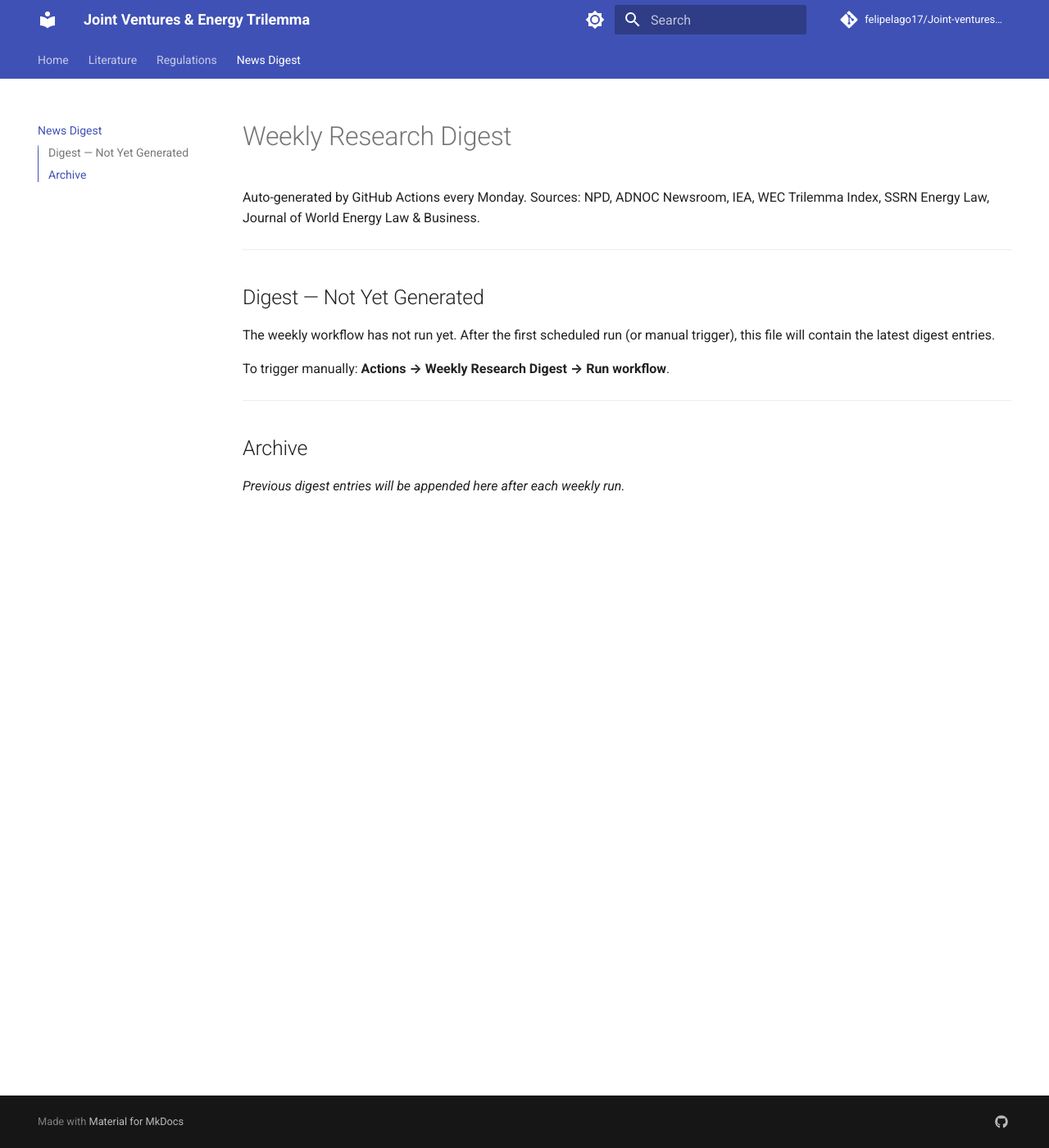
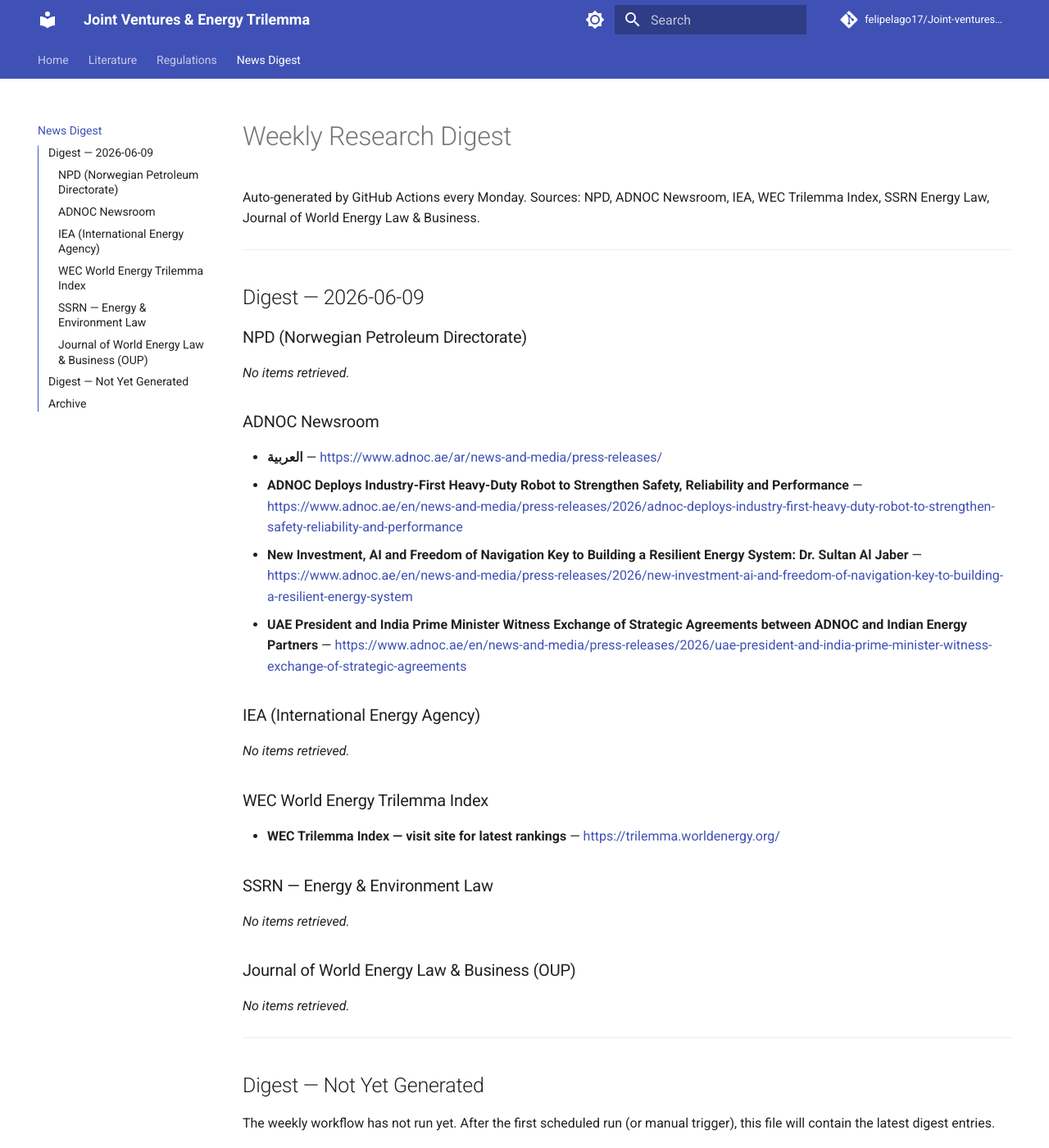
Before and after one commit to felipelago17/Joint-ventures-and-Energy-Trilemma-, an MkDocs documentation site: the page built from docs/news/digest.md, in a window 1280 px wide and 1400 px high. Shown: the whole window at 82% size. Built offline with MkDocs 1.6.1 and Material for MkDocs 9.7.7, drawn with Linux system fonts in a browser that asks for light colours; comment, search, counter and statistics services are not loaded.

Commit message:
chore: weekly digest update 2026-06-09

```diff
--- a/news/digest.md
+++ b/news/digest.md
@@ -1,6 +1,38 @@
 # Weekly Research Digest
 
 Auto-generated by GitHub Actions every Monday. Sources: NPD, ADNOC Newsroom, IEA, WEC Trilemma Index, SSRN Energy Law, Journal of World Energy Law & Business.
+
+---
+
+
+## Digest — 2026-06-09
+
+### NPD (Norwegian Petroleum Directorate)
+
+_No items retrieved._
+
+### ADNOC Newsroom
+
+- **العربية** — [https://www.adnoc.ae/ar/news-and-media/press-releases/](https://www.adnoc.ae/ar/news-and-media/press-releases/)
+- **ADNOC Deploys Industry-First Heavy-Duty Robot to Strengthen Safety, Reliability and Performance** — [https://www.adnoc.ae/en/news-and-media/press-releases/2026/adnoc-deploys-industry-first-heavy-duty-robot-to-strengthen-safety-reliability-and-performance](https://www.adnoc.ae/en/news-and-media/press-releases/2026/adnoc-deploys-industry-first-heavy-duty-robot-to-strengthen-safety-reliability-and-performance)
+- **New Investment, AI and Freedom of Navigation Key to Building a Resilient Energy System: Dr. Sultan Al Jaber** — [https://www.adnoc.ae/en/news-and-media/press-releases/2026/new-investment-ai-and-freedom-of-navigation-key-to-building-a-resilient-energy-system](https://www.adnoc.ae/en/news-and-media/press-releases/2026/new-investment-ai-and-freedom-of-navigation-key-to-building-a-resilient-energy-system)
+- **UAE President and India Prime Minister Witness Exchange of Strategic Agreements between ADNOC and Indian Energy Partners** — [https://www.adnoc.ae/en/news-and-media/press-releases/2026/uae-president-and-india-prime-minister-witness-exchange-of-strategic-agreements](https://www.adnoc.ae/en/news-and-media/press-releases/2026/uae-president-and-india-prime-minister-witness-exchange-of-strategic-agreements)
+
+### IEA (International Energy Agency)
+
+_No items retrieved._
+
+### WEC World Energy Trilemma Index
+
+- **WEC Trilemma Index — visit site for latest rankings** — [https://trilemma.worldenergy.org/](https://trilemma.worldenergy.org/)
+
+### SSRN — Energy & Environment Law
+
+_No items retrieved._
+
+### Journal of World Energy Law & Business (OUP)
+
+_No items retrieved._
 
 ---
 
```
